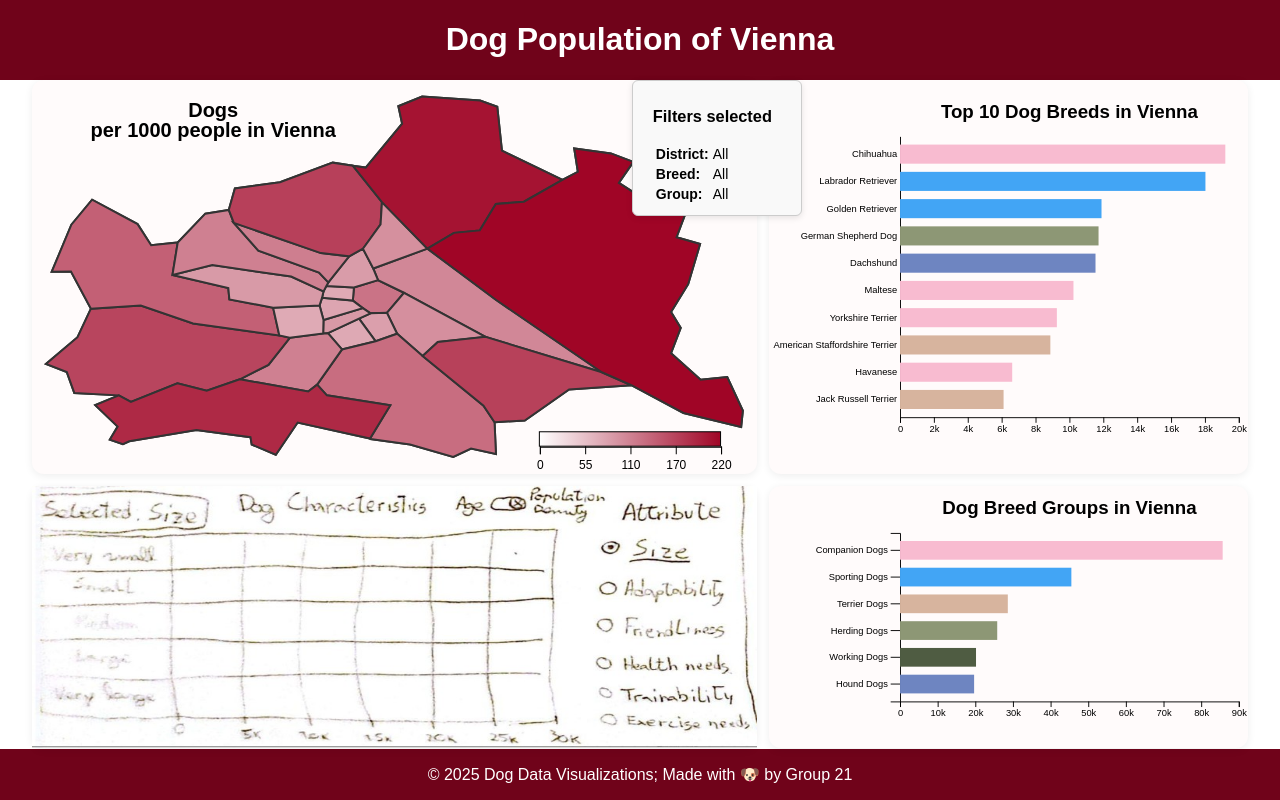
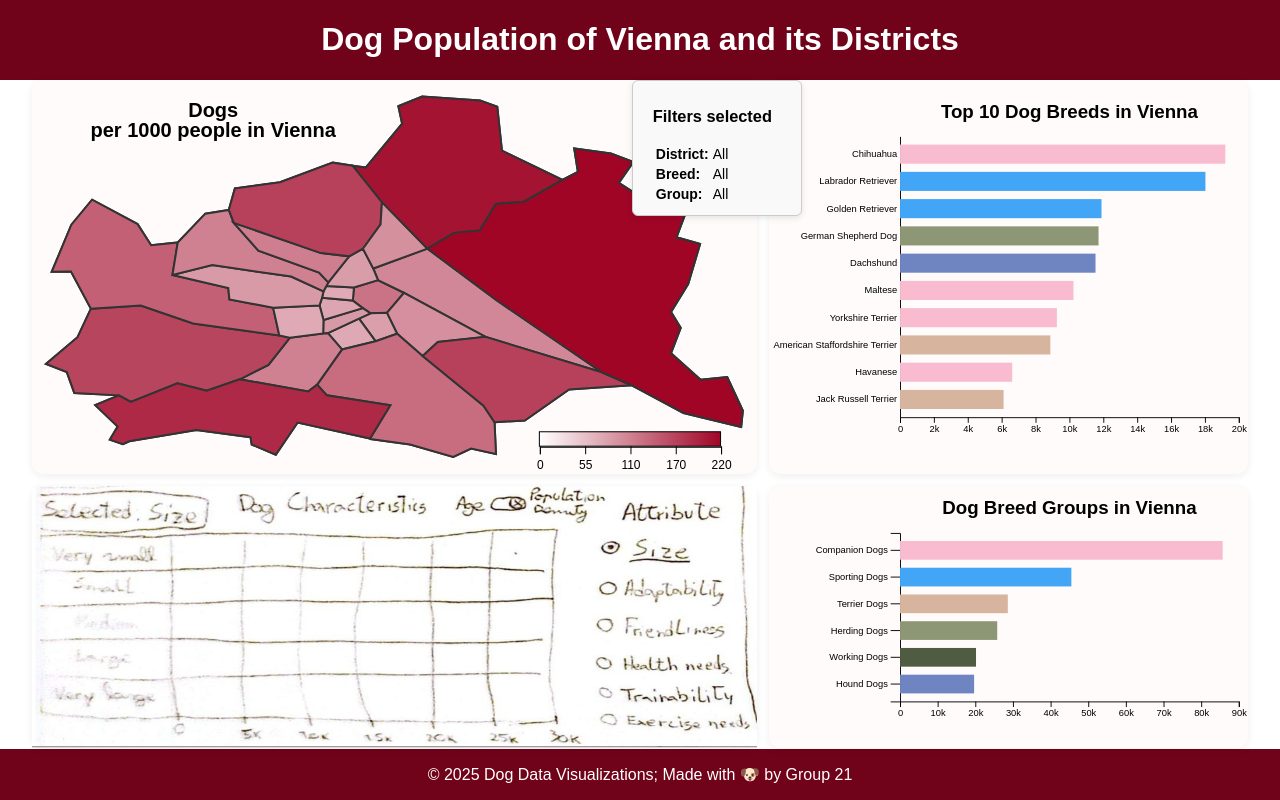
Before and after one commit to pinhoj/InfoVis, a website: page index.html in a window 1280 px wide. Drawn offline with nearby package versions, Linux system fonts and the light colour scheme; some packages are replaced by stand-ins of ours; a script that the page names is missing.

Commit message:
changed the title in the header

```diff
--- a/index.html
+++ b/index.html
@@ -15,7 +15,7 @@
   </head>
   <body>
     <header>
-      <h1>Dog Population of Vienna</h1>
+      <h1>Dog Population of Vienna and its Districts</h1>
     </header>
     <main>
       <div id="filter-display" class="filter-display"></div>
```
